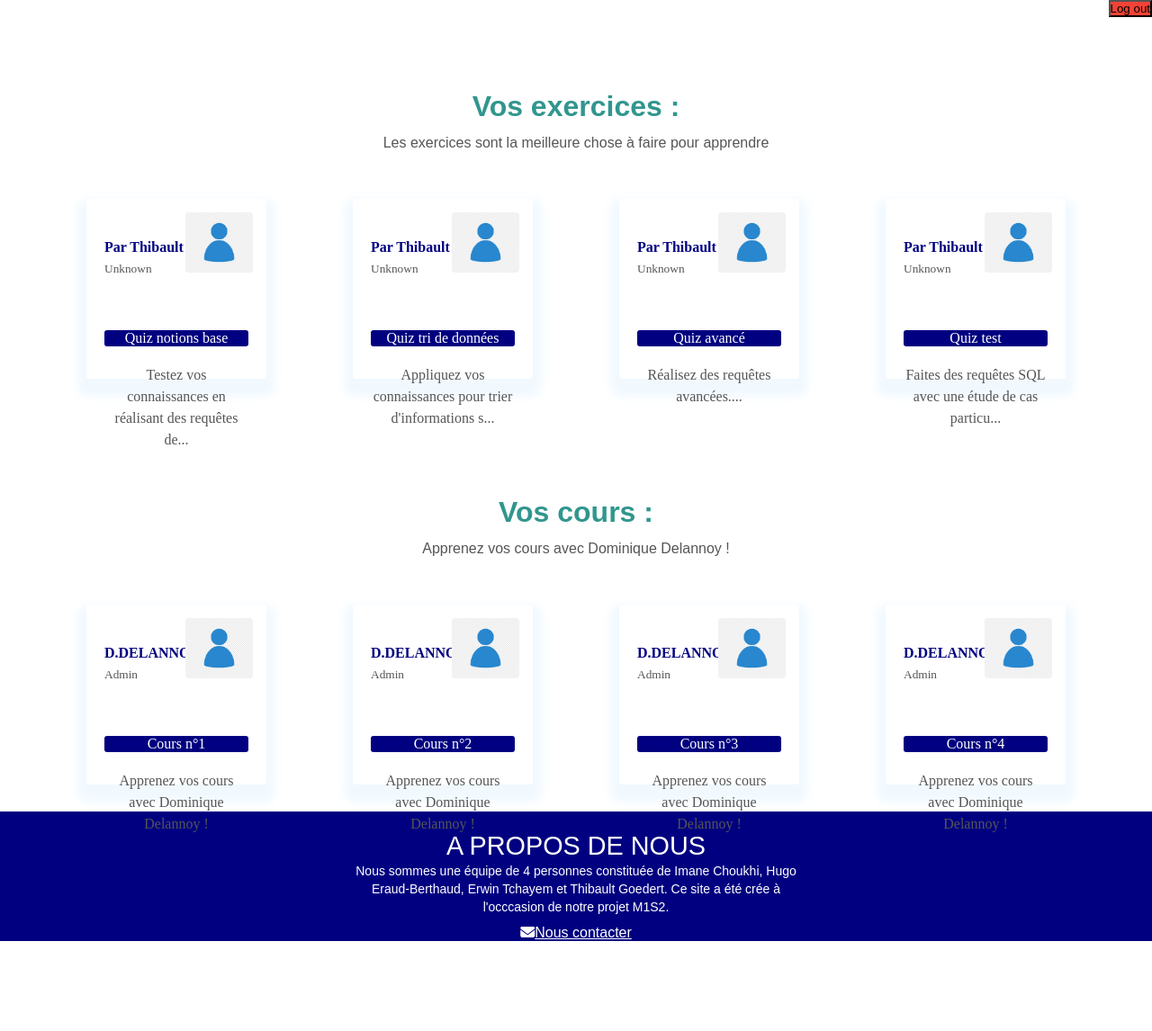
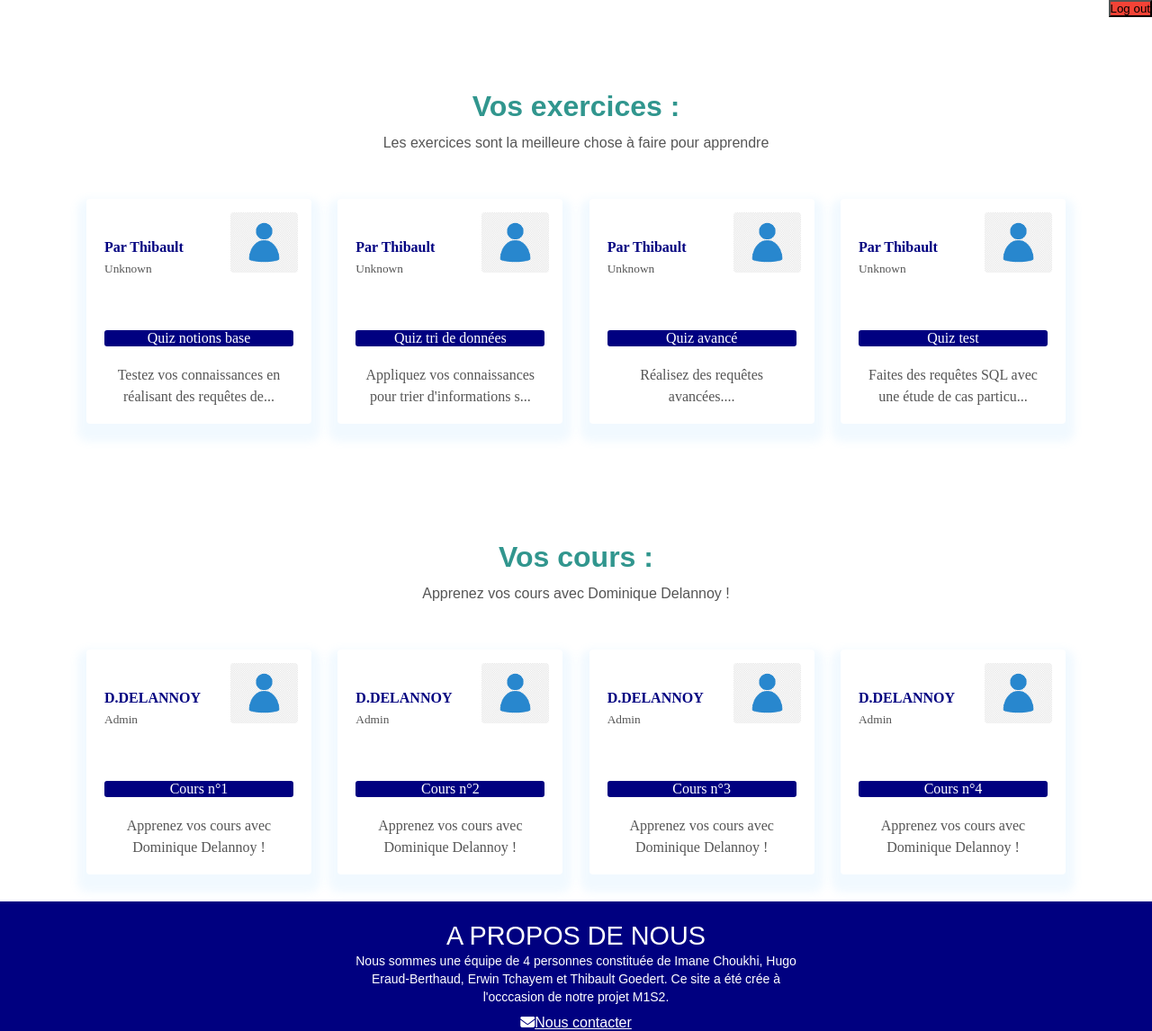
Before and after one commit to ERAUDBERTHAUDHugo/Projet_M1_S2_SQL, a PHP site: page / in a window 1280 px wide. Shown: the part 71-1217 px from the top of the page at 90% size. Before the commit the page ends 1117 px from the top, so only its background shows below. Run offline with PHP 8.4, Linux system fonts and the light colour scheme; data comes from the database, SQL or seed files in the repository; some libraries are stand-ins or nearby versions.

Commit message:
MAJ taille quiz-box(main)

```diff
--- a/View/style.css
+++ b/View/style.css
@@ -13,8 +13,8 @@
 }
 
 .quiz-box{
-    width: 200px;
-    height: 200px;
+    width: 250px;
+    height: 250px;
     background: #fff;
     border-radius: 4px;
     margin-bottom: 30px;
```
